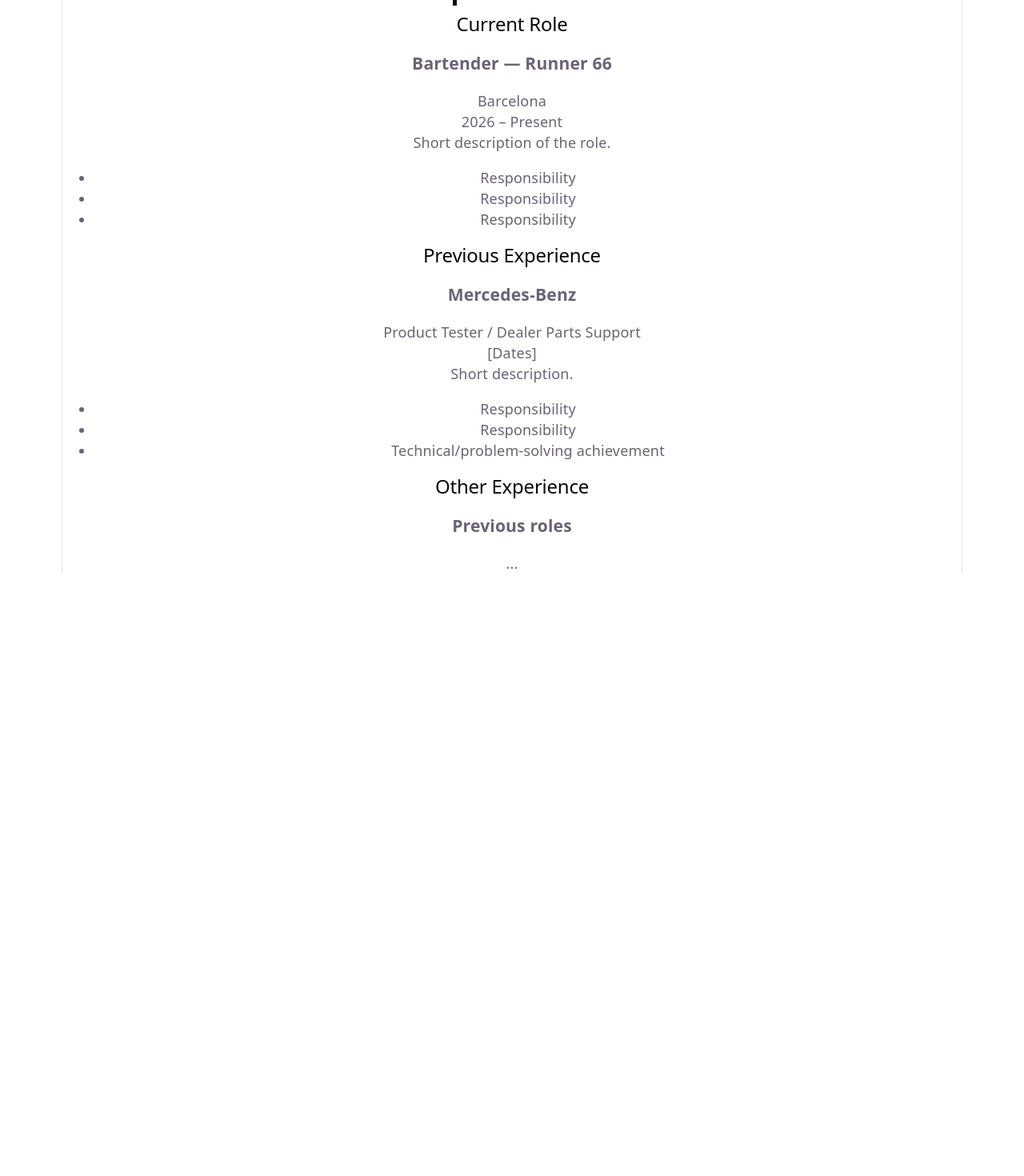
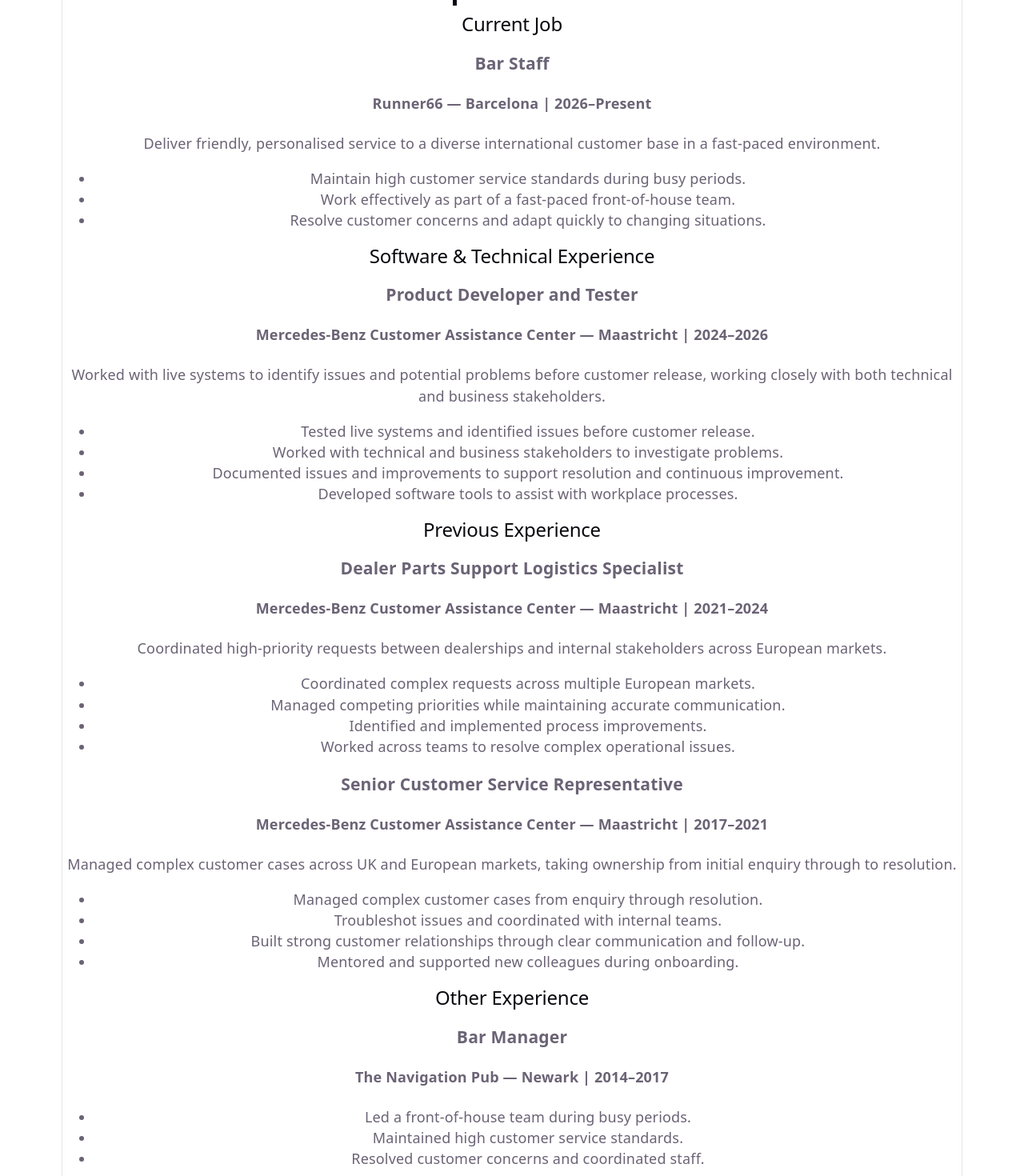
Before and after one commit to kearmododragon/website2, a React (Vite) app: page /experience in a window 1280 px wide. Shown: the part 100-1570 px from the top of the page at 80% size. Before the commit the page ends 817 px from the top, so only its background shows below. Built offline with nearby package versions, Linux system fonts and the light colour scheme.

Commit message:
updated experience content

```diff
--- a/src/pages/Experience.jsx
+++ b/src/pages/Experience.jsx
@@ -4,42 +4,111 @@
       <h1>Experience</h1>
 
       <section>
-        <h2>Current Role</h2>
+        <h2>Current Job</h2>
 
-        <h3>Bartender — Runner 66</h3>
-        <p>Barcelona</p>
-        <p>2026 – Present</p>
+        <h3>Bar Staff</h3>
+        <h4>Runner66 — Barcelona | 2026–Present</h4>
 
-        <p>Short description of the role.</p>
+        <p>
+          Deliver friendly, personalised service to a diverse international
+          customer base in a fast-paced environment.
+        </p>
 
         <ul>
-          <li>Responsibility</li>
-          <li>Responsibility</li>
-          <li>Responsibility</li>
+          <li>Maintain high customer service standards during busy periods.</li>
+          <li>Work effectively as part of a fast-paced front-of-house team.</li>
+          <li>Resolve customer concerns and adapt quickly to changing situations.</li>
+        </ul>
+      </section>
+
+      <section>
+        <h2>Software & Technical Experience</h2>
+
+        <h3>Product Developer and Tester</h3>
+        <h4>
+          Mercedes-Benz Customer Assistance Center — Maastricht | 2024–2026
+        </h4>
+
+        <p>
+          Worked with live systems to identify issues and potential problems
+          before customer release, working closely with both technical and
+          business stakeholders.
+        </p>
+
+        <ul>
+          <li>Tested live systems and identified issues before customer release.</li>
+          <li>Worked with technical and business stakeholders to investigate problems.</li>
+          <li>Documented issues and improvements to support resolution and continuous improvement.</li>
+          <li>Developed software tools to assist with workplace processes.</li>
         </ul>
       </section>
 
       <section>
         <h2>Previous Experience</h2>
 
-        <h3>Mercedes-Benz</h3>
-        <p>Product Tester / Dealer Parts Support</p>
-        <p>[Dates]</p>
+        <h3>Dealer Parts Support Logistics Specialist</h3>
+        <h4>
+          Mercedes-Benz Customer Assistance Center — Maastricht | 2021–2024
+        </h4>
 
-        <p>Short description.</p>
+        <p>
+          Coordinated high-priority requests between dealerships and internal
+          stakeholders across European markets.
+        </p>
 
         <ul>
-          <li>Responsibility</li>
-          <li>Responsibility</li>
-          <li>Technical/problem-solving achievement</li>
+          <li>Coordinated complex requests across multiple European markets.</li>
+          <li>Managed competing priorities while maintaining accurate communication.</li>
+          <li>Identified and implemented process improvements.</li>
+          <li>Worked across teams to resolve complex operational issues.</li>
+        </ul>
+
+        <h3>Senior Customer Service Representative</h3>
+        <h4>
+          Mercedes-Benz Customer Assistance Center — Maastricht | 2017–2021
+        </h4>
+
+        <p>
+          Managed complex customer cases across UK and European markets,
+          taking ownership from initial enquiry through to resolution.
+        </p>
+
+        <ul>
+          <li>Managed complex customer cases from enquiry through resolution.</li>
+          <li>Troubleshot issues and coordinated with internal teams.</li>
+          <li>Built strong customer relationships through clear communication and follow-up.</li>
+          <li>Mentored and supported new colleagues during onboarding.</li>
         </ul>
       </section>
 
       <section>
         <h2>Other Experience</h2>
 
-        <h3>Previous roles</h3>
-        <p>...</p>
+        <h3>Bar Manager</h3>
+        <h4>The Navigation Pub — Newark | 2014–2017</h4>
+
+        <ul>
+          <li>Led a front-of-house team during busy periods.</li>
+          <li>Maintained high customer service standards.</li>
+          <li>Resolved customer concerns and coordinated staff.</li>
+        </ul>
+
+        <h3>Other Relevant Experience</h3>
+
+        <ul>
+          <li>Hostel worker and tour guide — Brazil</li>
+          <li>Football referee and coach — UK and Netherlands</li>
+        </ul>
+      </section>
+
+      <section>
+        <h2>Education</h2>
+
+        <h3>Software Engineering Immersive</h3>
+        <p>General Assembly | 2023</p>
+
+        <h3>Tourism Management</h3>
+        <p>ESERP Business School, Barcelona | 2011–2015</p>
       </section>
     </div>
   );
```
Also changed, not shown: 1 other file (tests, documents, lock files or other folders).
